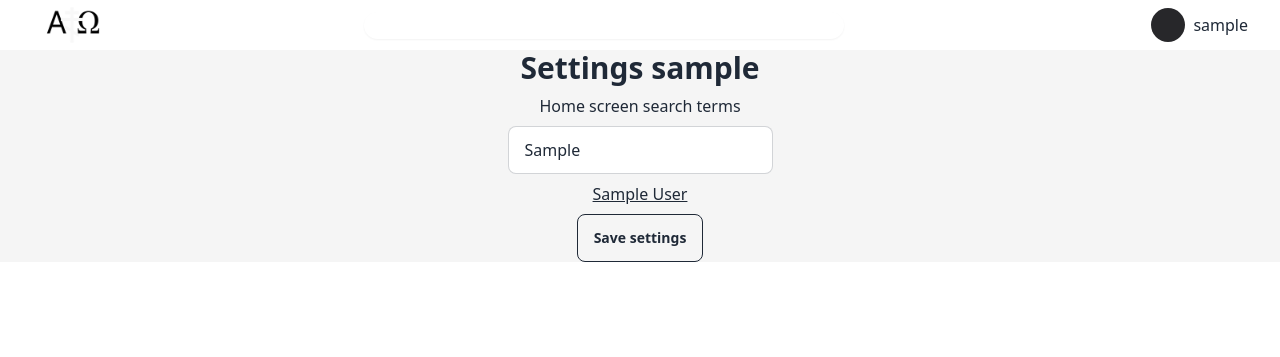
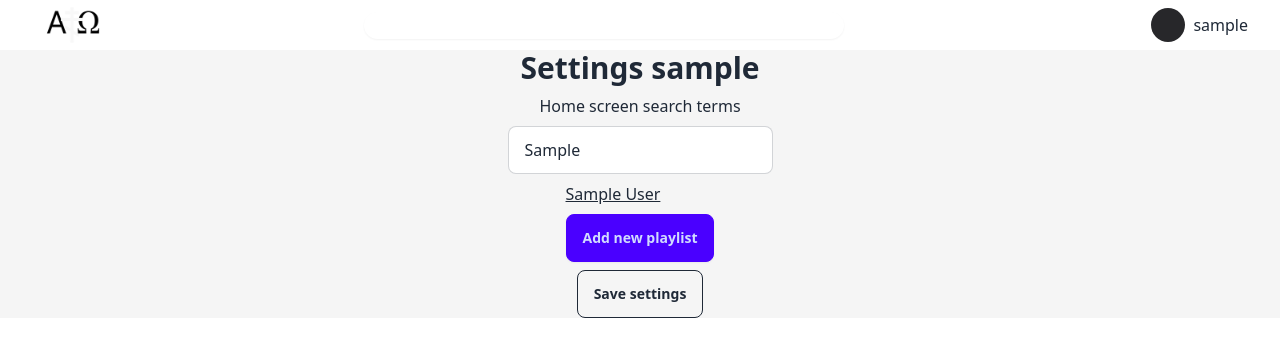
Before and after one commit to SharkooMaster/AlphaOmega, a Django app: page /account/settings/ in a window 1280 px wide. Shown: the top 357 px of the page. Run offline with Django 5.2, Linux system fonts and the light colour scheme; a user stored in the database is signed in; tables that the repository leaves empty hold one stand-in row (values such as "Sample post"); some libraries are stand-ins or nearby versions.

Commit message:
added it

```diff
--- a/main/account/templates/account/settings.html
+++ b/main/account/templates/account/settings.html
@@ -13,6 +13,12 @@
 			{% for playlist in account.playlists.all %}
 				<a href="/account/playlist/{{playlist.title}}" class="link">{{playlist.title}}</a>
 			{% endfor %}
+			<button class="btn btn-primary"
+					hx-post='/account/playlist/createnewplaylist/'
+					hx-swap="outerHTML"
+			>
+				Add new playlist
+			</button>
 		</div>
 
 
--- a/main/account/urls.py
+++ b/main/account/urls.py
@@ -15,5 +15,7 @@ urlpatterns = [
     path('addtowatchlater/<int:video>',views.addtowatchlater),
     path('removefromwatchlater/<int:video>',views.removefromwatchlater),
     path('logout/', LogoutView.as_view(), name='logout'),
+    path('playlist/createnewplaylist/', views.create_new_playlist),
+    path('playlist/settitle/<int:pk>/', views.set_title),
 
 ]
--- a/main/account/views.py
+++ b/main/account/views.py
@@ -5,7 +5,7 @@ from django.shortcuts import get_object_or_404, redirect, render
 from .forms import CustomSignUpForm
 from .forms import CustomLoginForm
 
-from account.models import Account
+from account.models import Account, PlayList
 from page.models import Video
 
 # Create your views here.
@@ -81,3 +81,22 @@ def savesettings(request):
     account.home_screen_tags = request.POST['home_screen_tags']
     account.save()
     return HttpResponse("Saved sucessfully")
+
+def create_new_playlist(request):
+    playlist = PlayList(owner=get_object_or_404(Account,user=request.user))
+    playlist.save()
+    html = f"""
+        <form hx-post='/account/playlist/settitle/{playlist.pk}/' >
+        <input name='title' class='input input-bordered' placeholder='Playlist title' />
+        <button  class='btn btn-primary'>Save</button>
+        </form>
+    """
+    return HttpResponse(html)
+
+def set_title(request,pk):
+    _playlist = get_object_or_404(PlayList,pk=pk)
+    _playlist.title= request.POST['title']
+    _playlist.save()
+
+    html = f"<a href='/account/playlist/{_playlist.title}' class='link'>{_playlist.title}</a>"
+    return HttpResponse(html)
```
